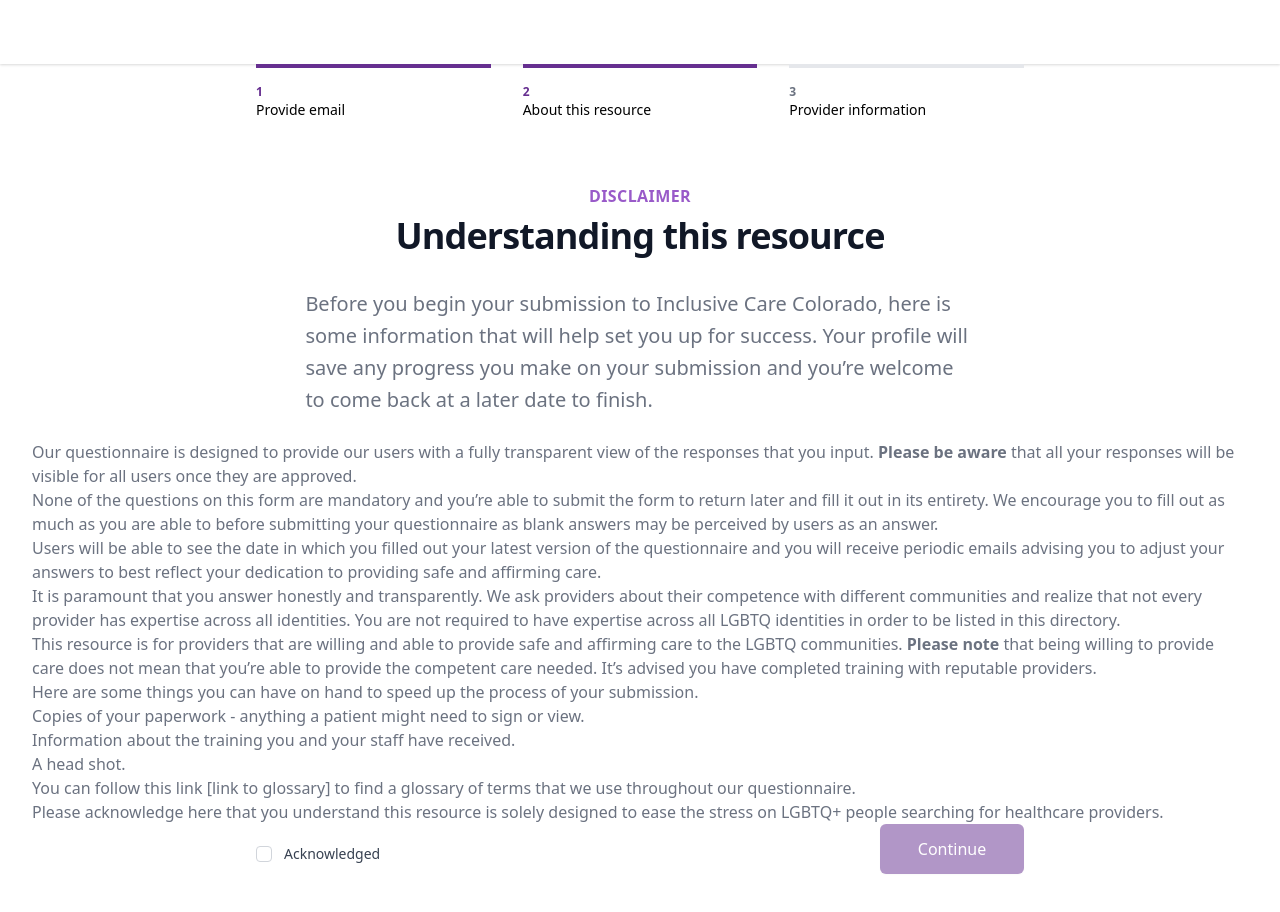
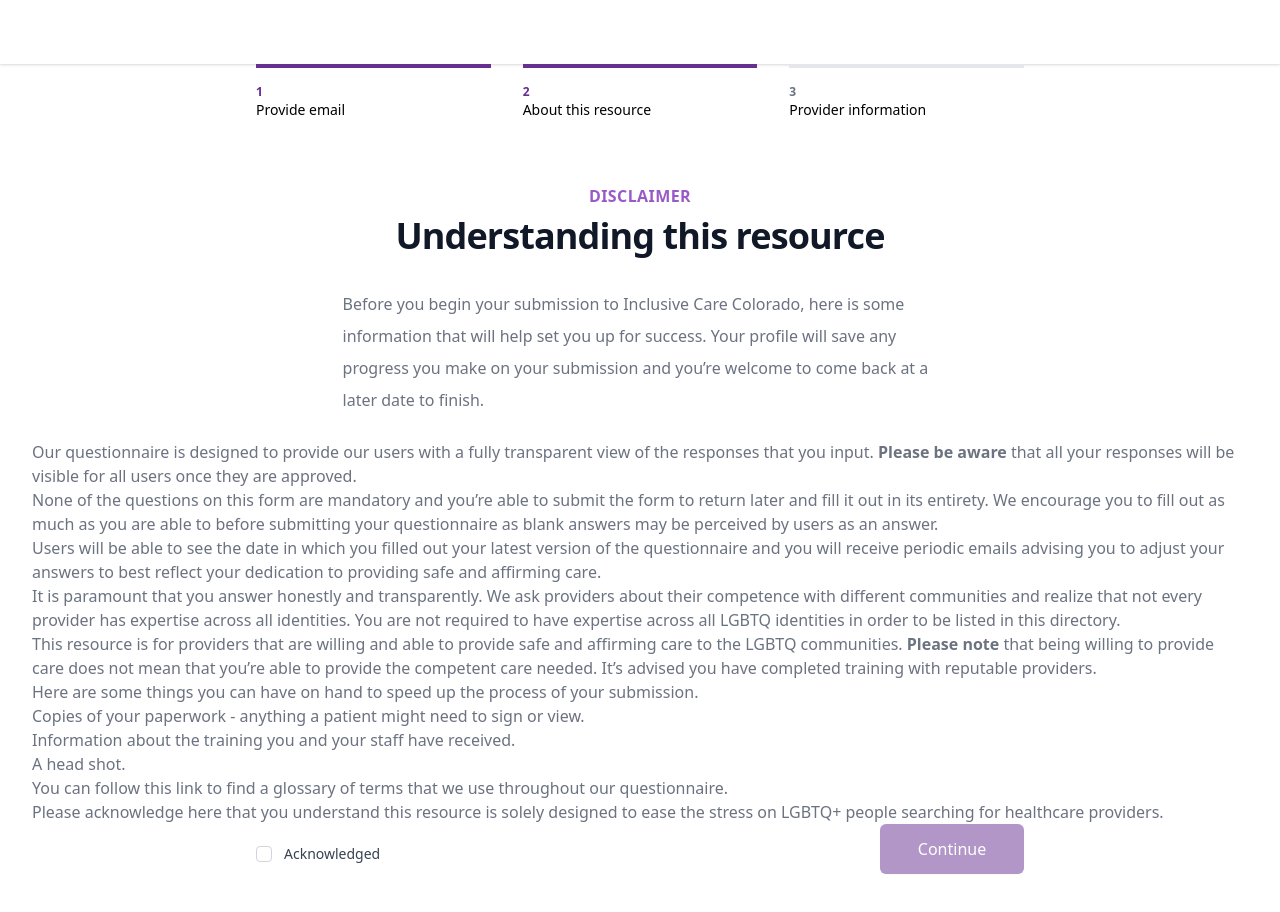
Before and after one commit to OutBoulderCounty/icc-provider-ui, a React (Create React App) app: page / in a window 1280 px wide. Both pictures are taken after typing "name@example.com" into the empty fields and a click on the button "Sign in". Shown: the top 912 px of the page. Built offline with nearby package versions, Linux system fonts and the light colour scheme; what @tailwindcss/typography would draw is missing.

Commit message:
updated font size on disclaimer

```diff
--- a/src/components/signup/disclaimer.tsx
+++ b/src/components/signup/disclaimer.tsx
@@ -1,4 +1,5 @@
 import React from 'react';
+import { Link } from 'react-router-dom';
 import useSession from '../../context/sessionContext';
 import Button from '../button';
 
@@ -21,7 +22,7 @@ function Disclaimer() {
                 ></div>
             </div>
             <div className="relative px-4 sm:px-6 lg:px-8">
-                <div className="text-lg max-w-prose mx-auto">
+                <div className="text-base max-w-prose mx-auto">
                     <h1>
                         <span className="block text-base text-center text-violet-lightest font-semibold tracking-wide uppercase">
                             Disclaimer
@@ -30,7 +31,7 @@ function Disclaimer() {
                             Understanding this resource
                         </span>
                     </h1>
-                    <p className="mt-8 text-xl text-gray-500 leading-8">
+                    <p className="mt-8 text-base text-gray-500 leading-8">
                         Before you begin your submission to Inclusive Care
                         Colorado, here is some information that will help set
                         you up for success. Your profile will save any progress
@@ -38,8 +39,8 @@ function Disclaimer() {
                         back at a later date to finish.
                     </p>
                 </div>
-                <div className="mt-6 prose prose-violet prose-lg text-gray-500 mx-auto">
-                    <p>
+                <div className="mt-6 text-base prose prose-violet prose-lg text-gray-500 mx-auto">
+                    <p className='text-base'>
                         Our questionnaire is designed to provide our users with
                         a fully transparent view of the responses that you
                         input. <strong>Please be aware</strong> that all your
@@ -94,7 +95,7 @@ function Disclaimer() {
                     </ul>
 
                     <p>
-                        You can follow this link [link to glossary] to find a
+                        You can follow this <Link to='#'>link</Link> to find a
                         glossary of terms that we use throughout our
                         questionnaire.
                     </p>
```
